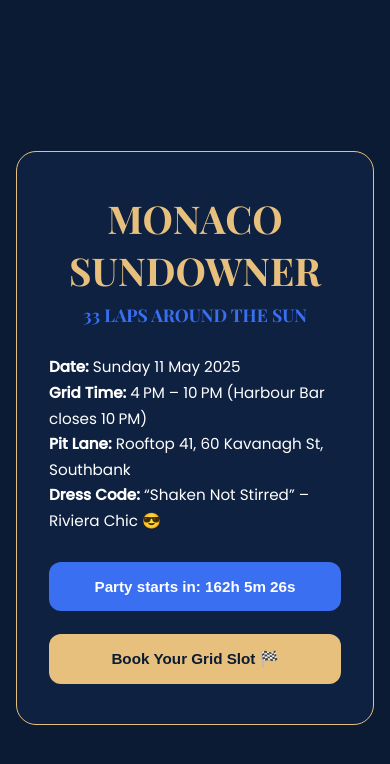
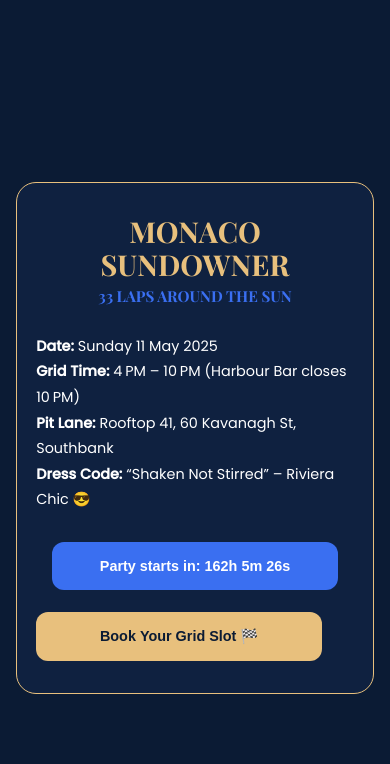
Before and after one commit to dheerajsena/dheerajs-2025-invite, a plain HTML site: page index.html in a window 390 px wide. Drawn offline with nearby package versions, Linux system fonts and the light colour scheme.

Commit message:
Add files via upload

```diff
--- a/style.css
+++ b/style.css
@@ -14,3 +14,14 @@ body{margin:0;font-family:'Poppins',sans-serif;background:#0B1B34;color:#fff;}
 .modal-box input,.modal-box select{width:100%;padding:0.8rem;font-size:1rem;border:1px solid #ccc;border-radius:8px;margin-top:0.4rem;background:#0B1B34;color:#fff;}
 .submit-btn{width:100%;margin-top:1.4rem;padding:1rem;background:#3A6FF1;border:none;color:#fff;font-weight:700;border-radius:10px;}
 @media(max-width:600px){.cta-btn,.countdown-btn{font-size:0.95rem;padding:1rem}}
+
+/* === Mobile refinements === */
+@media(max-width:600px){
+  .hero-title{font-size:1.8rem;line-height:1.15;}
+  .hero-sub{font-size:0.95rem;}
+  .invite-card{padding:2rem 1.2rem;}
+  .details{font-size:0.9rem;}
+  .countdown-btn,.cta-btn{font-size:0.9rem;padding:1rem 0.8rem;width:90%;margin-inline:auto;}
+  .modal-box{padding:1.6rem 1.2rem;}
+  .submit-btn{padding:0.9rem;}
+}
```
